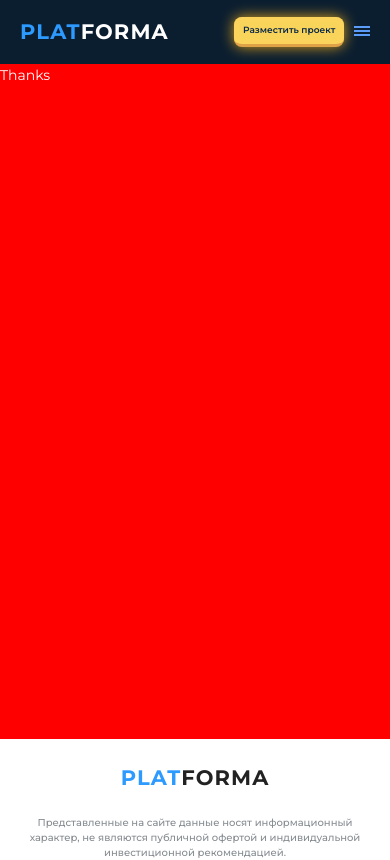
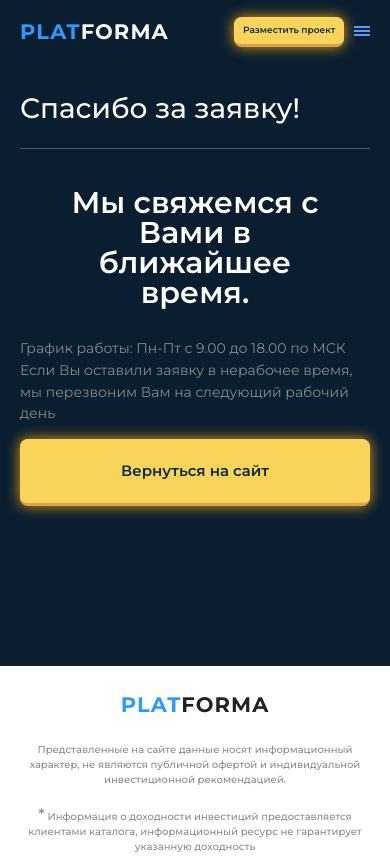
Before and after one commit to den10004/invest, a Next.js app: page /thanks in a window 390 px wide. Shown: the top 860 px of the page. Built offline with nearby package versions, Linux system fonts and the light colour scheme.

Commit message:
сделана страница thanks

```diff
--- a/app/thanks/page.jsx
+++ b/app/thanks/page.jsx
@@ -1,9 +1,28 @@
 import TheFooter from "@/components/TheFooter/TheFooter";
+import Link from "next/link";
+import "./style.css";
+import "@/app/globals.css";
 
 export default function Thanks() {
   return (
     <>
-      <div style={{ height: "80vh", background: "red" }}> Thanks</div>{" "}
+      <div style={{ margin: "20px 0 160px 0" }}>
+        <div className="wrap wrap-thanks">
+          <div className="page-title">Спасибо за заявку!</div>
+
+          <h2 className="page-headline">
+            Мы свяжемся с Вами в ближайшее время.
+          </h2>
+          <p className="timeline">
+            График работы: Пн-Пт с 9.00 до 18.00 по МСК <br />
+            Если Вы оставили заявку в нерабочее время, мы перезвоним Вам на
+            следующий рабочий день
+          </p>
+          <Link href="/" class="btn-yellow btn-yellow big-btn">
+            Вернуться на сайт
+          </Link>
+        </div>
+      </div>
       <TheFooter />
     </>
   );
--- /dev/null
+++ b/app/thanks/style.css
@@ -0,0 +1,83 @@
+.page-title {
+    font-size: 40px;
+    margin: 81px 0 36px;
+    font-weight: 500;
+    border-bottom: thin solid rgb(255 255 255 / 25%);
+    padding-bottom: 36px;
+}
+
+.timeline {
+    white-space: pre-line;
+    color: #868c91;
+    font-size: 20px;
+    line-height: 165%;
+    margin-top: 22px;
+    margin-bottom: 90px;
+}
+
+
+.page-headline {
+    white-space: pre-line;
+    font-size: 95px;
+    font-weight: 900;
+    line-height: 139%;
+    text-align: center;
+    margin-bottom: 30px;
+}
+
+
+@media (max-width: 1620px) {
+    .page-title {
+        margin: 61px 0 46px;
+    }
+}
+
+@media (max-width: 1170px) {
+    .page-title {
+        margin: 42px 0 39px;
+        font-size: 32px;
+        padding-bottom: 16px;
+    }
+
+    .page-headline {
+        font-size: 36px;
+    }
+}
+
+@media (max-width: 767px) {
+    .page-title {
+        margin: 22px 0 39px;
+        font-size: 32px;
+        padding-bottom: 18px;
+    }
+
+    .page-headline {
+        white-space: pre-line;
+        font-size: 36px;
+        font-weight: 600;
+        line-height: 100%;
+    }
+
+    .timeline {
+        font-size: 14px;
+        line-height: 154%;
+        margin: 14px 0 14px 0;
+    }
+}
+
+@media (max-width: 425px) {
+    .page-headline {
+        font-size: 30px;
+
+    }
+
+    .wrap-thanks>a {
+        box-sizing: border-box;
+        width: 100%;
+        text-align: center;
+    }
+
+    .page-title {
+        font-size: 28px;
+    }
+}
```
Also changed, not shown: app/contacts/page.jsx (+117 -41 lines), components/Modals/PresentationModal.jsx (+0 -75 lines).
